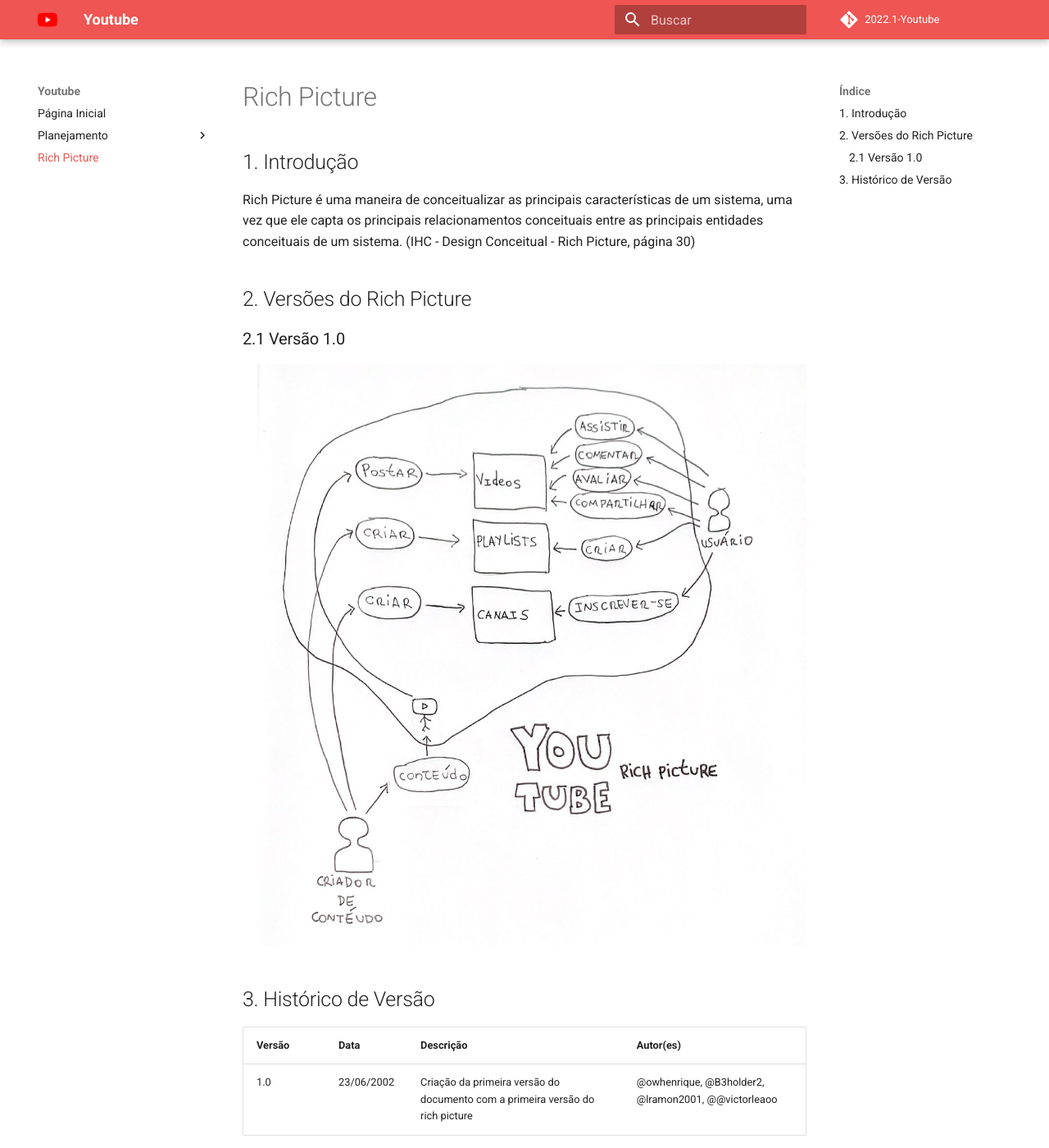
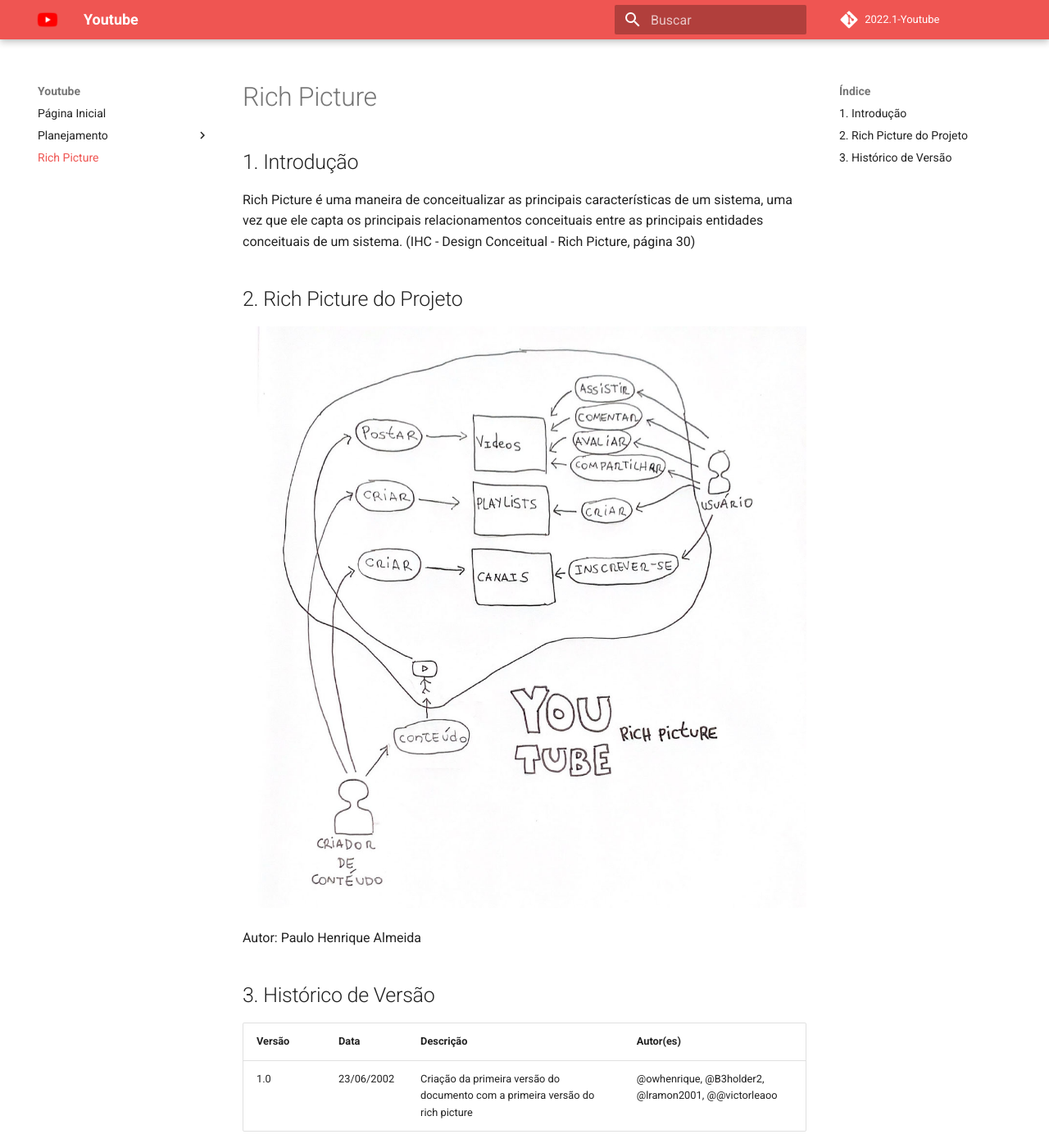
Before and after one commit to Requisitos-de-Software/2022.1-Youtube, an MkDocs documentation site: the page built from docs/richpicture.md, in a window 1280 px wide and 1400 px high. Shown: the whole window at 82% size. Built offline with MkDocs 1.6.1 and Material for MkDocs 9.7.7, drawn with Linux system fonts in a browser that asks for light colours; comment, search, counter and statistics services are not loaded.

Commit message:
rich picture + logo ferramentas

```diff
--- a/docs/richpicture.md
+++ b/docs/richpicture.md
@@ -4,9 +4,7 @@
 
 Rich Picture é uma maneira de conceitualizar as principais características de um sistema, uma vez que ele capta os principais relacionamentos conceituais entre as principais entidades conceituais de um sistema. (IHC - Design Conceitual - Rich Picture, página 30)
 
-## 2. Versões do Rich Picture
-
-### 2.1 Versão 1.0
+## 2. Rich Picture do Projeto
 
 <center>
 
@@ -14,6 +12,8 @@ Rich Picture é uma maneira de conceitualizar as principais características de
 
 </center>
 
+Autor: Paulo Henrique Almeida
+
 ## 3. Histórico de Versão
 | Versão | Data | Descrição | Autor(es) |
 | ------ | ---- | --------- | --------- |
```
Also changed, not shown: docs/planejamento/ferramentas.md (+1 -1 lines).
